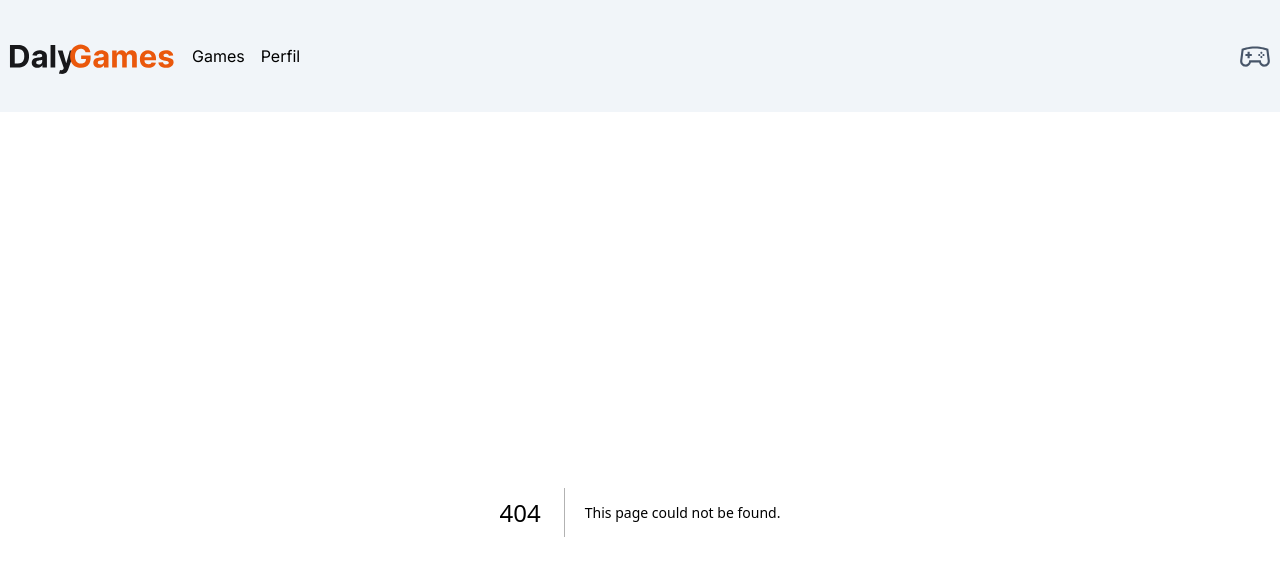
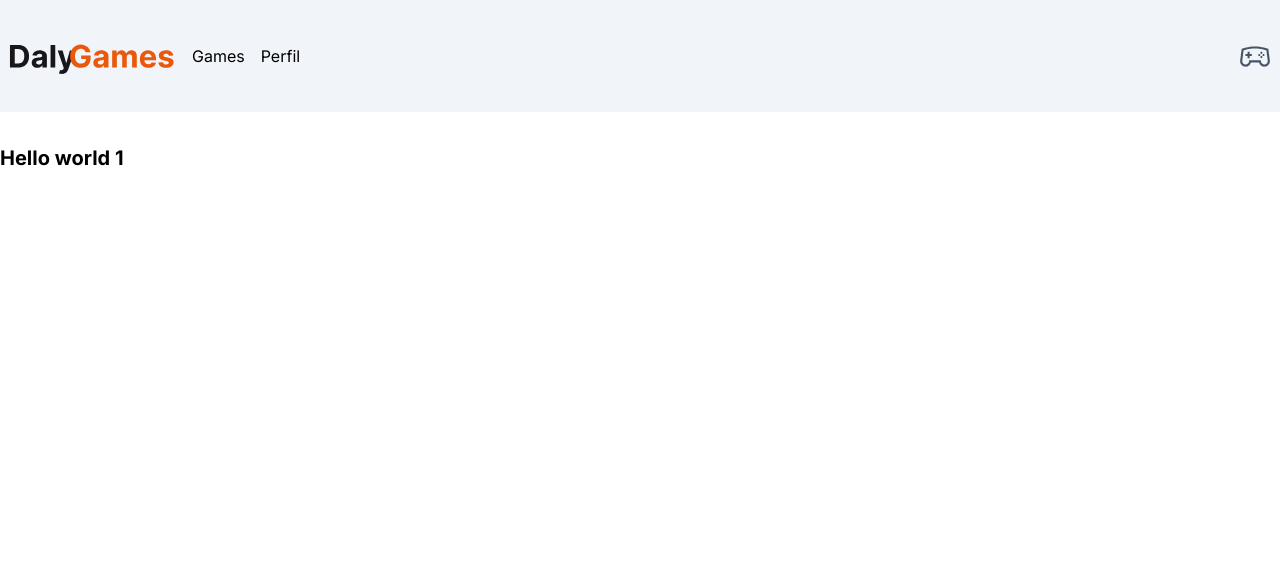
Before and after one commit to ValberJunior/dalygames, a Next.js app: page /game/1 in a window 1280 px wide. Before the commit this address had no page. Shown: the top 576 px of the page. Built offline with nearby package versions, Linux system fonts and the light colour scheme.

Commit message:
create game page

```diff
--- /dev/null
+++ b/src/app/game/[id]/page.tsx
@@ -0,0 +1,7 @@
+"use client"
+import { useParams } from "next/navigation"
+
+export default function GamePage () {
+    const {id} = useParams()
+    return <h1 className="font-bold text-xl mt-8 mb-5">Hello world {id}</h1>
+}
```
